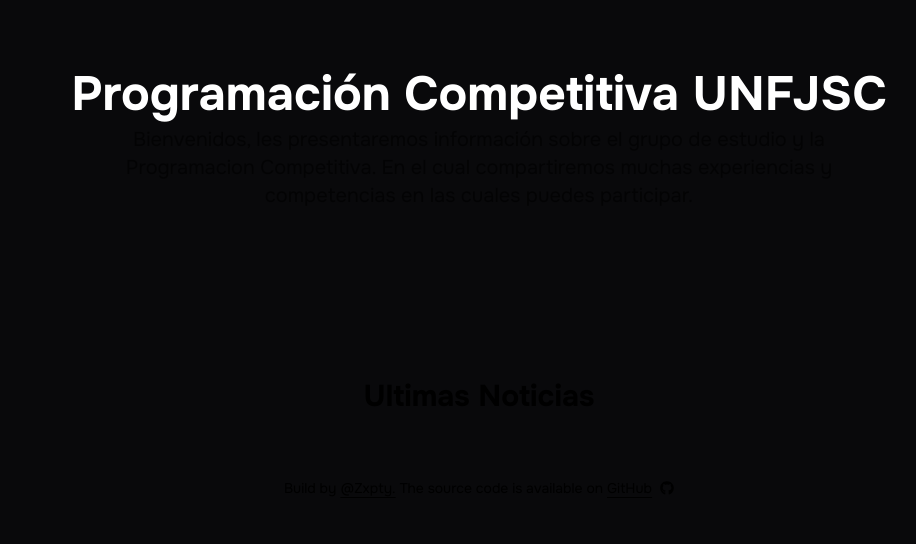
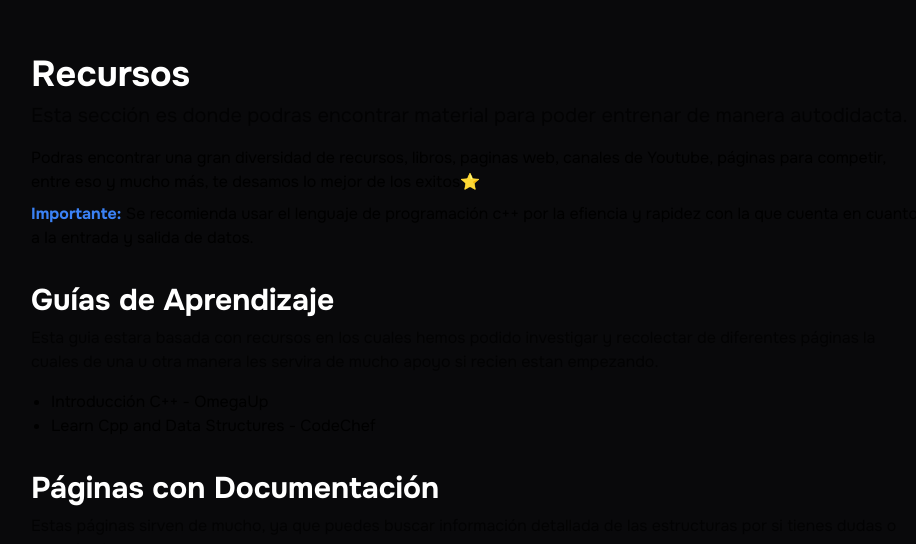
Before and after one commit to Zxpty/gpcunjfsc.github.io, a React (Vite) app: page /preparation in a window 1280 px wide. Shown: the part 134-678 px from the top of the page, without its empty margins (161-1077 px from the left). Built offline with nearby package versions, Linux system fonts and the light colour scheme.

Commit message:
feat[resources]: create a page for resources

```diff
--- a/src/Components/Blog.jsx
+++ b/src/Components/Blog.jsx
@@ -1,18 +1,23 @@
 export default function Blog() {
     return (
-        <main>
-            <section className="w-full  mx-auto py-32 items-center flex flex-col justify-center">
-                <div className="section py-16 md:py-36 scroll-m-20 w-full mx-auto container lg:max-w-4xl md:max-w-2xl">
-                    <div className="max-w-xl" >
-                        <h2 className="text-xl  opacity-60 pb-8 text-center max-md:w-full max-md:text-lg" >
-                            El Grupo de Estudio de Programación Competitiva de la Universidad José Faustino Sánchez Carrión (GPC-UNJFSC)
-                            es una comunidad dinámica compuesta por estudiantes apasionados por la programación y el desarrollo de algoritmos.
-                            Nos esforzamos por promover el aprendizaje y la práctica del Análisis y Diseño de Algoritmos, con el firme propósito
-                            de preparar a nuestros miembros para competir en torneos de programación a nivel local, nacional e internacional.
-                        </h2>
-                    </div>
+        <div className="section py-28 md:py-28 scroll-m-20 w-full mx-auto container lg:max-w-4xl md:max-w-2xl">
+            <div className="max-w-4xl gap-6 flex flex-col">
+                <div>
+                    <h1 className="text-4xl font-bold  pb-2 max-md:w-full  max-md:text-3xl text-white">Nosotros</h1>
+                    <p className="text-xl opacity-70  pb-4 max-md:w-full  max-md:text-lg [&>strong]:text-blue-500 " >
+                        El Grupo de Estudio de Programación Competitiva de la Universidad José Faustino Sánchez
+                        Carrión, es una comunidad dinámica compuesta por estudiantes apasionados
+                        por la programación y el desarrollo de algoritmos. Nos esforzamos por promover el aprendizaje y la práctica
+                        del Análisis y Diseño de Algoritmos, con el firme propósito de preparar a nuestros miembros para competir en
+                        torneos de programación a nivel local, nacional e internacional.
+                    </p>
+                    <p className="text-pretty">
+                        Nos enorgullece ser una comunidad inclusiva y diversa, donde se valora la creatividad, el esfuerzo y el compañerismo.
+                        Sólo necesitas querer apoyar para poder ser parte de nosotros.
+                        🙌
+                    </p>
                 </div>
-            </section>
-        </main>
+            </div>
+        </div>
     )
 }
--- a/src/Components/Preparate.jsx
+++ b/src/Components/Preparate.jsx
@@ -1,20 +1,44 @@
-export default function Preparate(){
-    return(
-        <main>
-        <section className="w-full  mx-auto py-32 items-center flex flex-col justify-center">
-            <h1 className="text-white text-5xl font-bold flex flex-row gap-x-4 pb-2 text-center max-md:text-3xl">
-                Programación Competitiva UNFJSC
-            </h1>
-            <h2 className="text-xl opacity-60 pb-8 text-center max-md:w-full w-3/5 max-md:text-lg" >
-                Bienvenidos, les presentaremos información sobre el grupo de estudio y la Programacion Competitiva.
-                En el cual compartiremos muchas experiencias y competencias en las cuales puedes participar.
-            </h2>
-        </section>
-        <section className="flex flex-col  w-full items-center mx-auto py-2">
-            <div>
-            <div className="flex text-center text-3xl font-bold pb-4">Ultimas Noticias</div>
+export default function Preparate() {
+    return (
+        <div className="section py-28 md:py-28 scroll-m-20 w-full mx-auto container lg:max-w-4xl md:max-w-2xl">
+            <div className="max-w-4xl gap-6 flex flex-col">
+                <div>
+                    <h1 className="text-4xl font-bold  pb-2 max-md:w-full  max-md:text-3xl text-white">Recursos</h1>
+                    <p className="text-xl opacity-70  pb-4 max-md:w-full  max-md:text-lg [&>strong]:text-blue-500 " >
+                        Esta sección es donde podras encontrar material para poder entrenar de manera autodidacta.
+                    </p>
+                    <p className="text-pretty">
+                        Podras encontrar una gran diversidad de recursos, libros, paginas web, canales de Youtube,
+                        páginas para competir, entre eso y mucho más, te desamos lo mejor de los exitos⭐
+                    </p>
+                    <p className="text-pretty pt-2 [&>strong]:text-blue-500">
+                        <strong>Importante: </strong>Se recomienda usar el lenguaje de programación c++ por la efiencia y rapidez
+                        con la que cuenta en cuanto a la entrada y salida de datos.
+                    </p>
+                </div>
+                <div>
+                    <h1 className="text-3xl font-bold  pb-2 pt-2 max-md:w-full  max-md:text-3xl text-white">Guías de Aprendizaje</h1>
+                    <p className="opacity-70  pb-4  max-md:w-full  max-md:text-lg [&>strong]:text-blue-500 " >
+                        Esta guia estara basada con recursos en los cuales hemos podido investigar y recolectar de diferentes páginas
+                        la cuales de una u otra manera les servira de mucho apoyo si recien estan empezando.
+                    </p>
+                    <ul className="list-disc pl-5 ">
+                        <li ><a className="hover:border-b-2 hover:border-blue-500" href="">Introducción C++ - OmegaUp</a></li>
+                        <li ><a className="hover:border-b-2 hover:border-blue-500" href="">Learn Cpp and Data Structures - CodeChef</a></li>
+                    </ul>
+                </div>
+                <div>
+                    <h1 className="text-3xl font-bold  pb-2 pt-2 max-md:w-full  max-md:text-3xl text-white">Páginas con Documentación</h1>
+                    <p className="opacity-70  pb-4  max-md:w-full  max-md:text-lg [&>strong]:text-blue-500 " >
+                        Estas páginas sirven de mucho, ya que puedes buscar información detallada de las estructuras por si tienes dudas o como implementar.
+                    </p>
+                    <ul className="list-disc pl-5 ">
+                        <li ><a className="hover:border-b-2 hover:border-blue-500" href="https://cp-algorithms.com/">CP Algorithms</a></li>
+                        <li ><a className="hover:border-b-2 hover:border-blue-500" href="http://wcipeg.com/wiki/Special:AllPages">P3GWiki</a></li>
+                        <li ><a className="hover:border-b-2 hover:border-blue-500" href="https://en.cppreference.com/w/">Cpp Reference</a></li>
+                    </ul>
+                </div>
             </div>
-        </section>
-    </main>
+        </div>
     )
 }
--- a/src/Footer.jsx
+++ b/src/Footer.jsx
@@ -1,7 +1,7 @@
 import { FaGithub } from "react-icons/fa";
 export default function Footer() {
     return (
-        <div className="w-full flex text-wrap gap-1 flex-row mx-auto py-10  text-opacity-60  text-center items-center justify-center text-sm">
+        <div className="w-full flex text-wrap gap-1 flex-row mx-auto py-10  text-opacity-60  text-center items-center justify-center max-md:text-xs text-sm">
             Build by<a className=" font-medium underline underline-offset-4" href="https://github.com/Zxpty"> @Zxpty.</a>The source code is available on
             <a className="flex font-medium flex-row gap-2 items-center  underline underline-offset-4" href="https://github.com/gpcunjfsc/gpcunjfsc.github.io"> GitHub<FaGithub /></a>
         </div>
```
